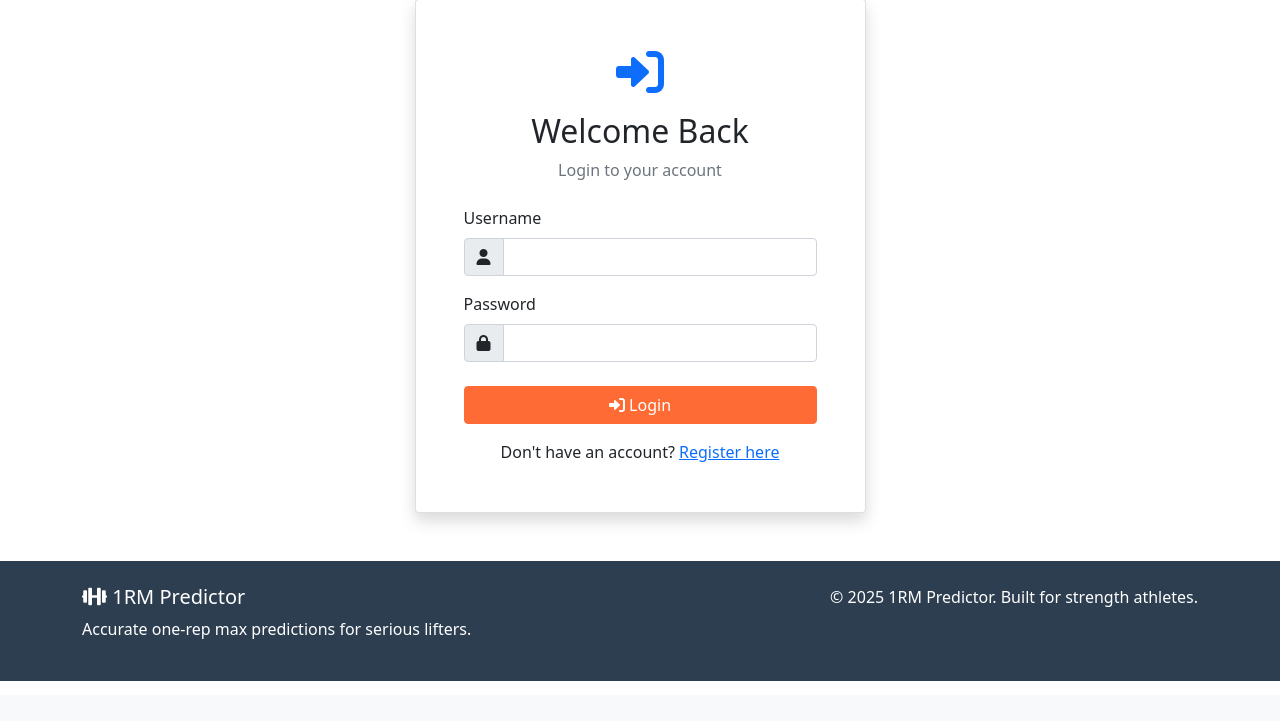
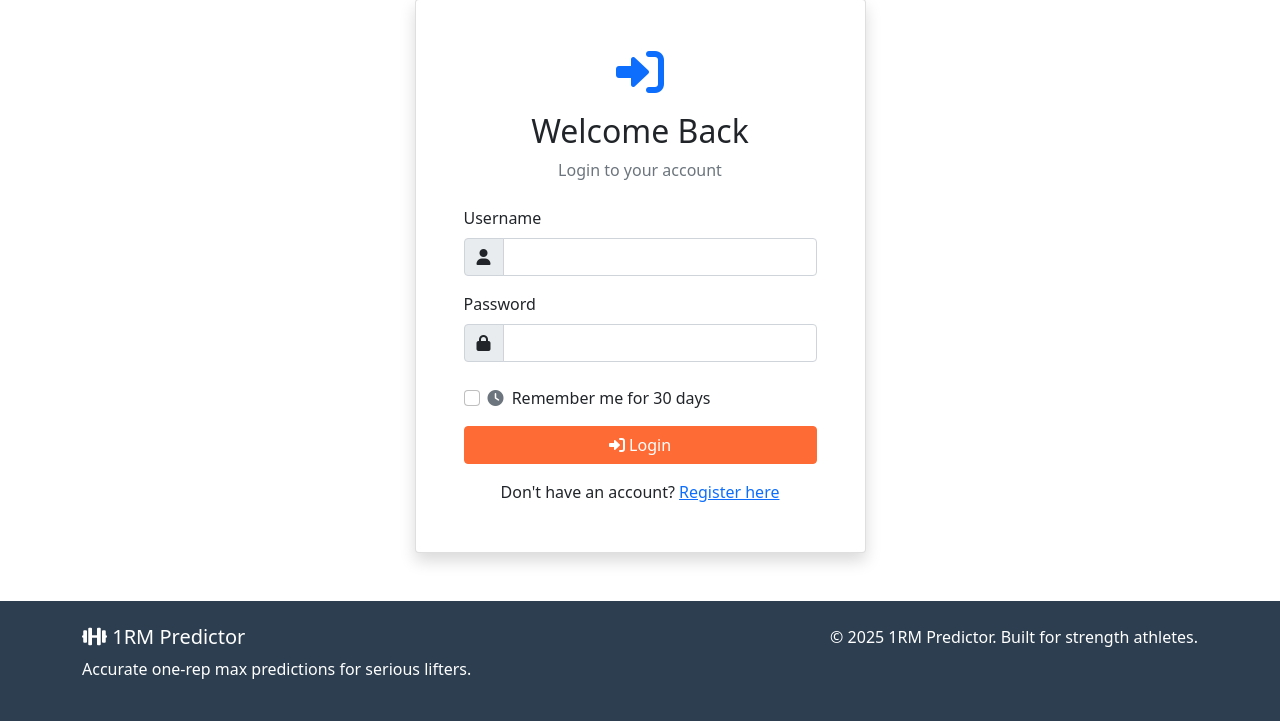
Before and after one commit to daleconaghan/1rm-predictor-saas, a Flask app: page /login in a window 1280 px wide. Shown: the part 105-826 px from the top of the page. Before the commit the page ends 786 px from the top, so only its background shows below. Run offline with Flask 3, Linux system fonts and the light colour scheme.

Commit message:
Add Remember Me functionality for extended login sessions
✨ New Feature:
- Remember Me checkbox on login form with 30-day duration
- Users can stay logged in for up to 30 days
- Secure session management with Flask-Login
- User feedback confirms Remember Me status

🔧 Technical Implementation:
- Added REMEMBER_COOKIE_DURATION configuration (30 days)
- Enhanced login route to handle remember_me checkbox
- Updated login_user() call with remember parameter
- Added helpful flash message for user confirmation

💼 Business Benefits:
- Improved user retention and engagement
- Reduced login friction for regular users
- Better user experience for daily fitness tracking
- Maintains security with optional extended sessions

🤖 Generated with [Claude Code](https://claude.ai/code)

Co-Authored-By: Claude <noreply@anthropic.com>

```diff
--- a/app.py
+++ b/app.py
@@ -2,7 +2,7 @@ from flask import Flask, render_template, request, redirect, url_for, flash, jso
 from flask_sqlalchemy import SQLAlchemy
 from flask_login import LoginManager, UserMixin, login_user, logout_user, login_required, current_user
 from werkzeug.security import generate_password_hash, check_password_hash
-from datetime import datetime
+from datetime import datetime, timedelta
 import os
 from dotenv import load_dotenv
 import math
@@ -18,6 +18,9 @@ app.config['SQLALCHEMY_DATABASE_URI'] = 'sqlite:///1rm_predictor.db'
 # Note: SQLite handles thousands of users perfectly for a 1RM calculator
 # Can migrate to PostgreSQL later when needed
 app.config['SQLALCHEMY_TRACK_MODIFICATIONS'] = False
+
+# Configure session timeout for remember me functionality
+app.config['REMEMBER_COOKIE_DURATION'] = timedelta(days=30)
 
 db = SQLAlchemy(app)
 login_manager = LoginManager()
@@ -245,10 +248,12 @@ def login():
     if request.method == 'POST':
         username = request.form['username']
         password = request.form['password']
+        remember_me = request.form.get('remember_me') == 'on'
         user = User.query.filter_by(username=username).first()
 
         if user and check_password_hash(user.password_hash, password):
-            login_user(user)
+            login_user(user, remember=remember_me)
+            flash('Login successful!' + (' You will stay logged in for 30 days.' if remember_me else ''))
             return redirect(url_for('dashboard'))
         else:
             flash('Invalid username or password')
--- a/templates/login.html
+++ b/templates/login.html
@@ -31,6 +31,13 @@
                             </div>
                         </div>
 
+                        <div class="mb-3 form-check">
+                            <input type="checkbox" class="form-check-input" id="remember_me" name="remember_me">
+                            <label class="form-check-label" for="remember_me">
+                                <i class="fas fa-clock text-muted me-1"></i> Remember me for 30 days
+                            </label>
+                        </div>
+
                         <button type="submit" class="btn btn-primary w-100 mb-3">
                             <i class="fas fa-sign-in-alt"></i> Login
                         </button>
```
